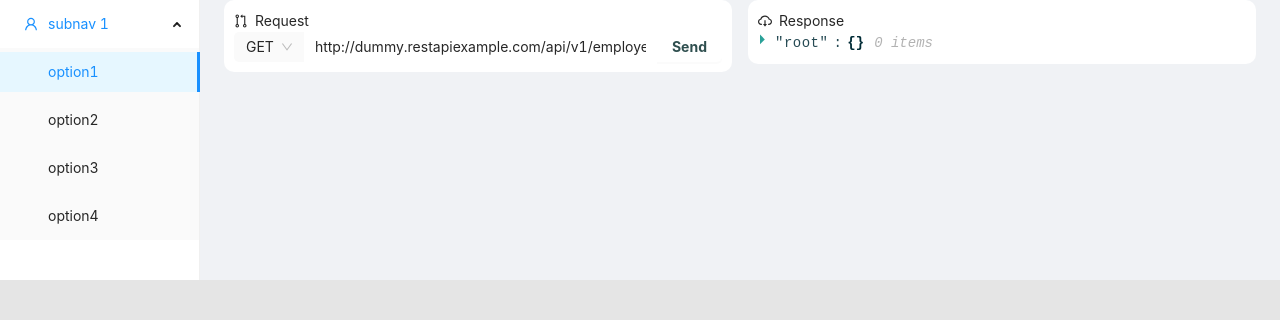
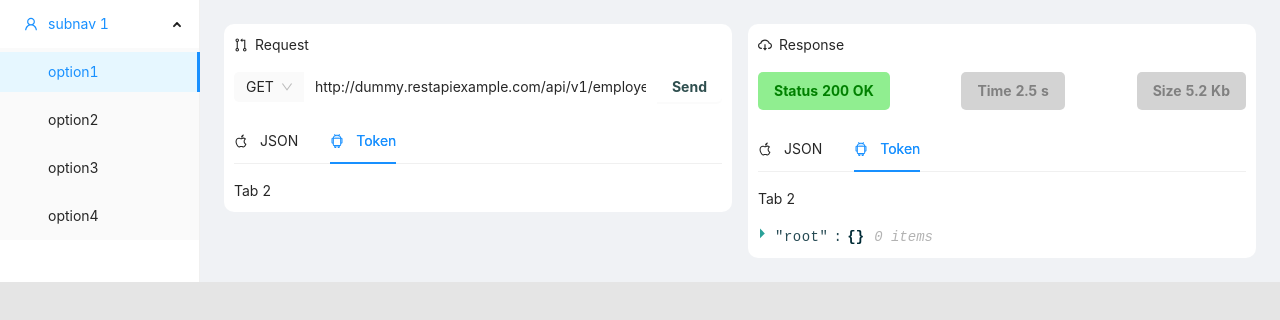
Before and after one commit to admondtamang/godapi, a Next.js app: page / in a window 1280 px wide. Shown: the top 320 px of the page. Built offline with nearby package versions, Linux system fonts and the light colour scheme.

Commit message:
[add] response design complete

```diff
--- /dev/null
+++ b/components/SecondaryButton/index.js
@@ -0,0 +1,14 @@
+import React from "react";
+import styled from "styled-components";
+
+export default function SecondaryButton({ color, background, name }) {
+    const SecondaryButton = styled.span`
+        padding: 0.5rem 1rem;
+        font-weight: bold;
+        color: ${color};
+        background-color: ${background};
+        border-radius: 5px;
+    `;
+
+    return <SecondaryButton> {name}</SecondaryButton>;
+}
--- a/components/TitleConatiner/index.js
+++ b/components/TitleConatiner/index.js
@@ -4,7 +4,9 @@ const Container = styled.div`
     padding: 10px;
     display: flex;
     flex-direction: column;
+    justify-content: space-evenly;
     background-color: #ffffff;
+    gap: 1rem;
     border-radius: 10px;
 `;
 
--- a/package.json
+++ b/package.json
@@ -12,8 +12,10 @@
         "antd": "^4.15.2",
         "axios": "^0.21.1",
         "boxicons": "^2.0.7",
+        "codemirror": "^5.61.0",
         "next": "10.1.3",
         "react": "17.0.2",
+        "react-codemirror2": "^7.2.1",
         "react-dom": "17.0.2",
         "react-json-view": "^1.21.3",
         "react-redux": "^7.2.3",
--- a/pages/Home/Navigation.js
+++ b/pages/Home/Navigation.js
@@ -17,7 +17,7 @@ export default function Navigation({ children }) {
                     </SubMenu>
                 </Menu>
             </Sider>
-            <Content style={{ padding: "0 24px", minHeight: 280 }}>{children}</Content>
+            <Content style={{ padding: " 24px", minHeight: 280 }}>{children}</Content>
         </Layout>
     );
 }
--- /dev/null
+++ b/pages/Home/Request/Tabs/index.js
@@ -0,0 +1,43 @@
+import { Tabs } from "antd";
+import { AppleOutlined, AndroidOutlined } from "@ant-design/icons";
+import { UnControlled as CodeMirror } from "react-codemirror2";
+const { TabPane } = Tabs;
+// require("codemirror/mode/xml/xml");
+// require("codemirror/mode/javascript/javascript");
+
+export default function RequestTabs() {
+    return (
+        <Tabs defaultActiveKey="2">
+            <TabPane
+                tab={
+                    <span>
+                        <AppleOutlined />
+                        JSON
+                    </span>
+                }
+                key="1"
+            >
+                <CodeMirror
+                    value="<h1>I ♥ react-codemirror2</h1>"
+                    options={{
+                        mode: "xml",
+                        theme: "material",
+                        lineNumbers: true,
+                    }}
+                    onChange={(editor, data, value) => {}}
+                />
+            </TabPane>
+            <TabPane
+                tab={
+                    <span>
+                        <AndroidOutlined />
+                        Token
+                    </span>
+                }
+                key="2"
+            >
+                Tab 2
+            </TabPane>
+        </Tabs>
+    );
+}
--- a/pages/Home/Request/index.js
+++ b/pages/Home/Request/index.js
@@ -5,6 +5,7 @@ import TitleContainer from "../../../components/TitleConatiner";
 import { useDispatch } from "react-redux";
 import { fetchRequestApi } from "../../../redux/request/requestSlice";
 import { PullRequestOutlined } from "@ant-design/icons";
+import Tabs from "./Tabs";
 
 const { Option } = Select;
 
@@ -45,6 +46,7 @@ export default function Request() {
                 <Input addonBefore={selectBefore} defaultValue="http://dummy.restapiexample.com/api/v1/employees" onChange={onChangeUrl} />
                 <Button onClick={onSubmit}>Send</Button>
             </form>
+            <Tabs />
         </TitleContainer>
     );
 }
--- /dev/null
+++ b/pages/Home/Response/Tabs/index.js
@@ -0,0 +1,43 @@
+import { Tabs } from "antd";
+import { AppleOutlined, AndroidOutlined } from "@ant-design/icons";
+import { UnControlled as CodeMirror } from "react-codemirror2";
+const { TabPane } = Tabs;
+// require("codemirror/mode/xml/xml");
+// require("codemirror/mode/javascript/javascript");
+
+export default function RequestTabs() {
+    return (
+        <Tabs defaultActiveKey="2">
+            <TabPane
+                tab={
+                    <span>
+                        <AppleOutlined />
+                        JSON
+                    </span>
+                }
+                key="1"
+            >
+                <CodeMirror
+                    value="<h1>I ♥ react-codemirror2</h1>"
+                    options={{
+                        mode: "xml",
+                        theme: "material",
+                        lineNumbers: true,
+                    }}
+                    onChange={(editor, data, value) => {}}
+                />
+            </TabPane>
+            <TabPane
+                tab={
+                    <span>
+                        <AndroidOutlined />
+                        Token
+                    </span>
+                }
+                key="2"
+            >
+                Tab 2
+            </TabPane>
+        </Tabs>
+    );
+}
--- a/pages/Home/Response/index.js
+++ b/pages/Home/Response/index.js
@@ -5,6 +5,9 @@ import TitleContainer from "../../../components/TitleConatiner";
 const DynamicReactJson = dynamic(import("react-json-view"), { ssr: false });
 
 import { CloudDownloadOutlined } from "@ant-design/icons";
+import styled from "styled-components";
+import SecondaryButton from "../../../components/SecondaryButton";
+import RequestTabs from "./Tabs";
 
 export default function Response() {
     const request = useSelector((state) => state.request);
@@ -12,7 +15,19 @@ export default function Response() {
     const { status, data } = request;
     return (
         <TitleContainer title="Response" icon={<CloudDownloadOutlined />}>
+            <Container>
+                <SecondaryButton name="Status 200 OK" color="green" background="lightgreen" />
+                <SecondaryButton name="Time 2.5 s" color="gray" background="lightgray" />
+                <SecondaryButton name="Size 5.2 Kb" color="gray" background="lightgray" />
+            </Container>
+
+            <RequestTabs />
             {status === "loading" ? "loading " : <DynamicReactJson src={data.data} />}
         </TitleContainer>
     );
 }
+
+const Container = styled.div`
+    display: flex;
+    justify-content: space-between;
+`;
--- a/styles/Home.module.css
+++ b/styles/Home.module.css
@@ -1,3 +1,5 @@
+@import "codemirror/lib/codemirror.css";
+@import "codemirror/theme/material.css";
 .container {
     min-height: 100vh;
     padding: 0 0.5rem;
@@ -67,8 +69,7 @@
     border-radius: 5px;
     padding: 0.75rem;
     font-size: 1.1rem;
-  font-family: Menlo, Monaco, Lucida Console, Liberation Mono, DejaVu Sans Mono,
-    Bitstream Vera Sans Mono, Courier New, monospace;
+    font-family: Menlo, Monaco, Lucida Console, Liberation Mono, DejaVu Sans Mono, Bitstream Vera Sans Mono, Courier New, monospace;
 }
 
 .grid {
```
Also changed, not shown: 1 other file (tests, documents, lock files or other folders). Lines whose indentation alone changed are shown as unchanged.
